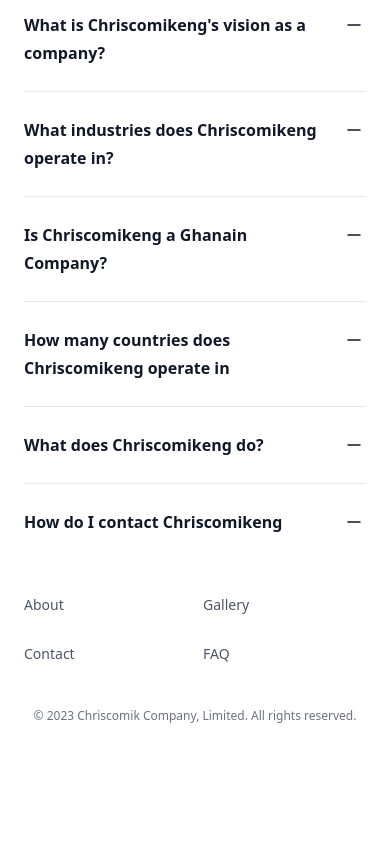
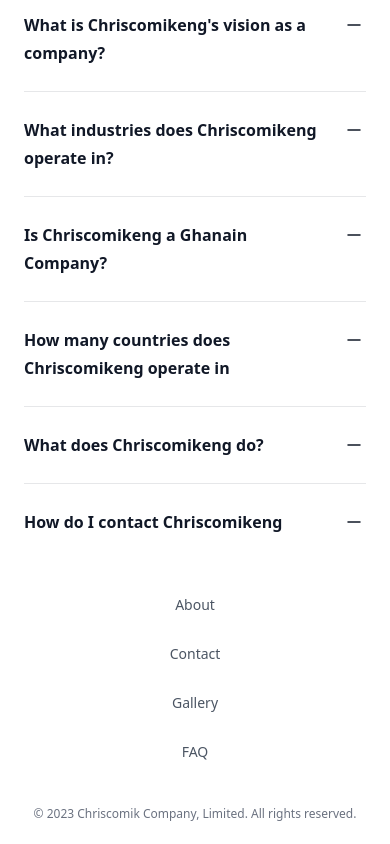
Before and after one commit to Sam-2019/my-project, a React (Vite) app: page /faqs in a window 390 px wide. Shown: the part 768-1612 px from the top of the page. Before the commit the page ends 1514 px from the top, so only its background shows below. Built offline with nearby package versions, Linux system fonts and the light colour scheme.

Commit message:
fixed broken footer links

```diff
--- a/src/components/footer.jsx
+++ b/src/components/footer.jsx
@@ -6,13 +6,13 @@ export default function Footer() {
   <footer className="bg-white">
    <div className="mx-auto max-w-7xl overflow-hidden py-5 px-6 sm:py-5 lg:px-8">
     <nav
-     className="-mb-6 columns-2 sm:flex sm:justify-center sm:space-x-12"
+     className="-mb-6 text-center sm:flex sm:justify-center sm:space-x-12"
      aria-label="Footer"
     >
      {navigation.map((item) => (
       <div key={item.name} className="pb-6">
        <a
-        href={item.href}
+        href={item.path}
         className="text-sm leading-6 text-gray-600 hover:text-gray-900"
        >
         {item.name}
@@ -33,7 +33,8 @@ export default function Footer() {
      ))}
     </div> */}
     <p className="mt-10 text-center text-xs leading-5 text-gray-500">
-     &copy; {new Date().getFullYear()} Chriscomik Company, Limited. All rights reserved.
+     &copy; {new Date().getFullYear()} Chriscomik Company, Limited. All rights
+     reserved.
     </p>
    </div>
   </footer>
```
